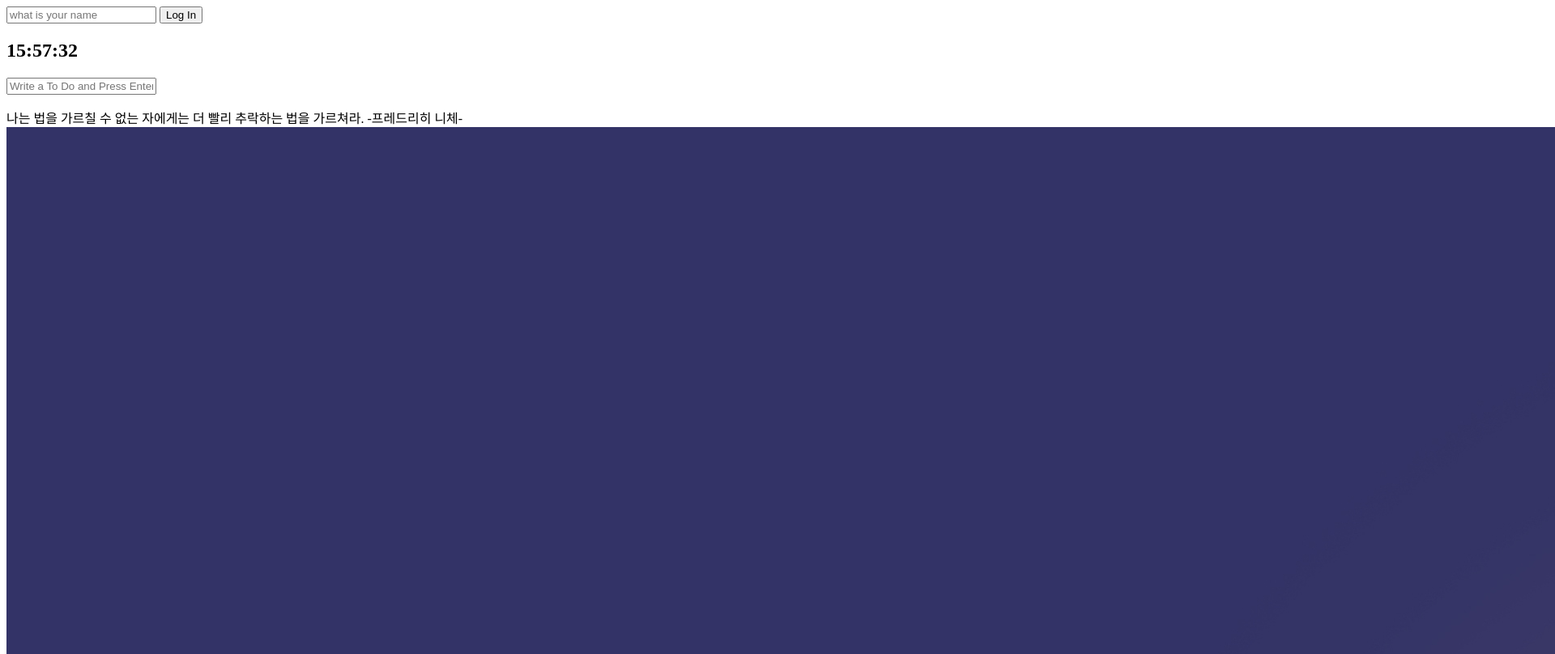
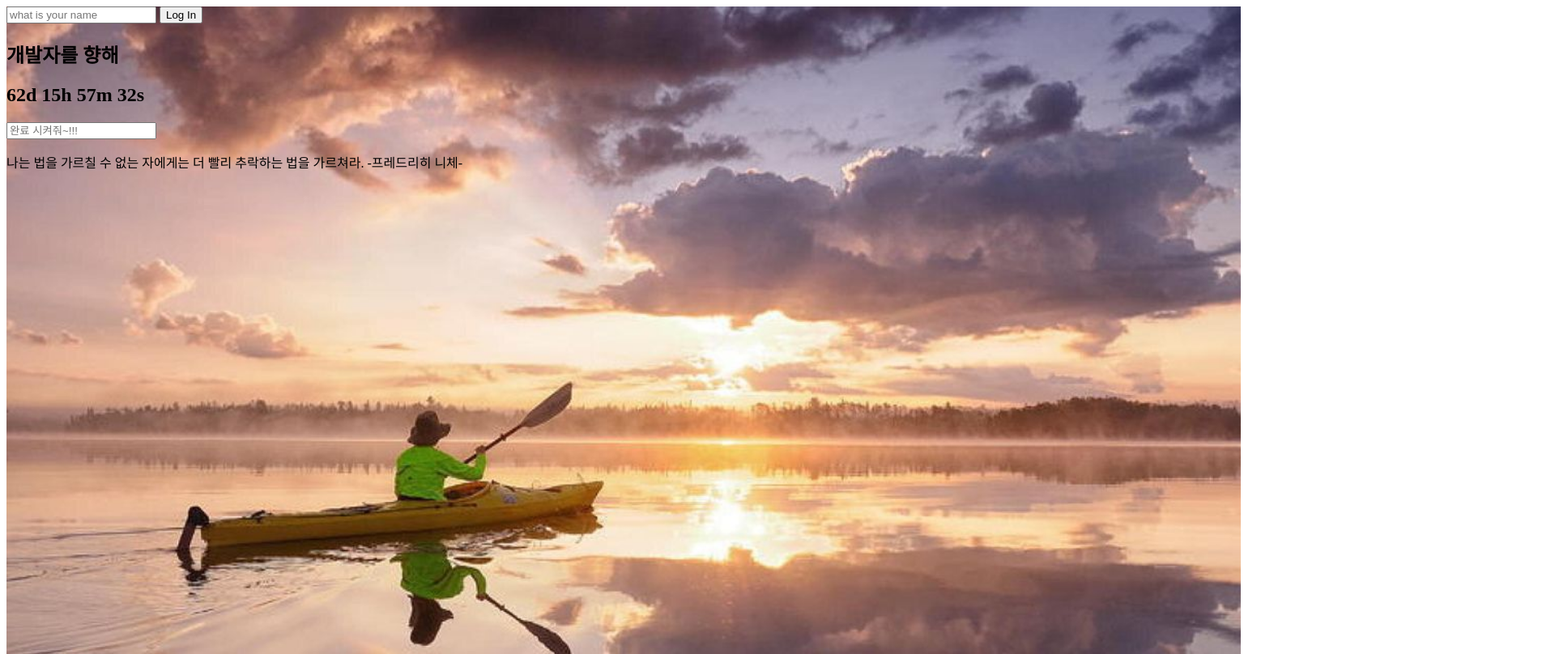
Before and after one commit to sungin95/sungin95.github.io, a plain HTML site: page index.html in a window 1280 px wide. Shown: the top 808 px of the page at 81% size, 1920 px wide, since content can reach past the window. Drawn offline with Linux system fonts and the light colour scheme.

Commit message:
js_submit

```diff
--- a/css/style.css
+++ b/css/style.css
@@ -1,4 +1,15 @@
-
+body {
+  position: fixed;
+}
 .hidden {
   display: none;
 }
+img {
+  position: absolute;
+
+  height: 100vh;
+  object-fit: contain;
+}
+#body {
+  position: relative;
+}
--- a/index.html
+++ b/index.html
@@ -1,5 +1,6 @@
 <!DOCTYPE html>
 <html lang="en">
+
 <head>
   <meta charset="UTF-8">
   <meta http-equiv="X-UA-Compatible" content="IE=edge">
@@ -7,29 +8,29 @@
   <link rel="stylesheet" href="css/style.css" />
   <title>Momentum App</title>
 </head>
+
 <body>
+  <div id="body">
     <form id="login-form" class="hidden">
-    <input
-      required
-      maxlength="15";
-      type="text"
-      placeholder="what is your name"
-    />
+      <input required maxlength="15" ; type="text" placeholder="what is your name" />
       <input type="submit" value="Log In" />
     </form>
+    <h2>개발자를 향해</h2>
     <h2 id="clock"> 00:00</h2>
+    <div id="weather">
+      <span></span>
+      <span></span>
+    </div>
     <h1 id="greeting" class="hidden"></h1>
     <form id="todo-form">
-    <input type="text" placeholder="Write a To Do and Press Enter" required/>
+      <input type="text" placeholder="완료 시켜줘~!!!" required />
     </form>
-  <ul id="todo-list">  </ul>
+    <ul id="todo-list"> </ul>
     <div id="quote">
       <span></span>
       <span></span>
     </div>
-  <div id="weather">
-    <span></span>
-    <span></span>
+
   </div>
   <script src="js/greetings.js"></script>
   <script src="js/clock.js"></script>
@@ -38,4 +39,5 @@
   <script src="js/todo.js"></script>
   <script src="js/weather.js"></script>
 </body>
+
 </html>
--- a/js/background.js
+++ b/js/background.js
@@ -1,9 +1,11 @@
-const images = ["강아지 캐릭터.jpg","노랑전구.jpg"];
+const images = ["배.png","카누.jpeg"];
 
 const chosenImage = images[Math.floor(Math.random() * images.length)];
 
-const bgImge = document.createElement("img");
+const bgImage = document.createElement("img");
 
-bgImge.src = `img/${chosenImage}`;
+bgImage.src = `img/${chosenImage}`;
 
-document.body.appendChild(bgImge);
+document.body.appendChild(bgImage);
+const h2 = document.querySelector("#body")
+document.body.insertBefore(bgImage, h2);
--- a/js/clock.js
+++ b/js/clock.js
@@ -1,11 +1,23 @@
-const clock = document.querySelector("h2#clock");
+const clockTitle = document.querySelector("#clock");
 
-function getClock(){
-  const date = new Date();
-  const hours = String(date.getHours()).padStart(2,"0");
-  const minutes = String(date.getMinutes()).padStart(2,"0");
-  const seconds = String(date.getSeconds()).padStart(2,"0");
-  clock.innerText = (`${hours}:${minutes}:${seconds}`);
-}
-getClock();
-setInterval(getClock, 1000);
+const countDownTimer = function (_class, date) {
+  const D_day = new Date(date); //지정 날짜를 D_day에 대입
+  const _second = 1000;
+  const _minute = _second * 60;
+  const _hour = _minute * 60;
+  const _day = _hour * 24;
+
+  function showRemaining() {
+    const now = new Date(); //현재 시간
+    const showDate = now - D_day ; //
+    const days = (Math.floor(showDate / _day));
+    const hours = String(Math.floor((showDate % _day) / _hour)).padStart(2,"0");
+    const minutes = String(Math.floor((showDate % _hour) / _minute)).padStart(2,"0");
+    const seconds = String(Math.floor((showDate % _minute) / _second)).padStart(2,"0");
+    _class.textContent = days + "d " + hours + "h ";
+    _class.textContent += minutes + "m " + seconds + "s";
+  }
+  setInterval(showRemaining, 1000); //1초에 한번 갱신
+};
+countDownTimer(clockTitle, "02/20/2022");
+//참고 파일: https://goddaehee.tistory.com/229
--- a/js/todo.js
+++ b/js/todo.js
@@ -24,7 +24,7 @@ function paintToDo(newTodo){
   const span = document.createElement("span");
   span.innerText = newTodo.text;
   const button = document.createElement("button");
-  button.innerText = "X";
+  button.innerText = "하는중";
   button.addEventListener("click",deleteToDo );
   li.appendChild(span);
   li.appendChild(button);
--- a/js/weather.js
+++ b/js/weather.js
@@ -6,7 +6,7 @@ const API_KEY = "eb6a4cf95e978f5415e3bd3134ca5f1c";
 function onGeoOk(position){
   const lat = position.coords.latitude;
   const lon = position.coords.longitude;
-  const url = `https://api.openweathermap.org/data/2.5/weather?lat=${lat}&lon=${lon}&appid=${API_KEY}`;
+  const url = `https://api.openweathermap.org/data/2.5/weather?lat=${lat}&lon=${lon}&appid=${API_KEY}&units=metric`;
   fetch(url)
   .then((response) => response.json())
   .then((data) => {
```
Also changed, not shown: img/카누.jpeg (added), img/항해.jpg (added), 1 other file. Lines whose indentation alone changed are shown as unchanged.
